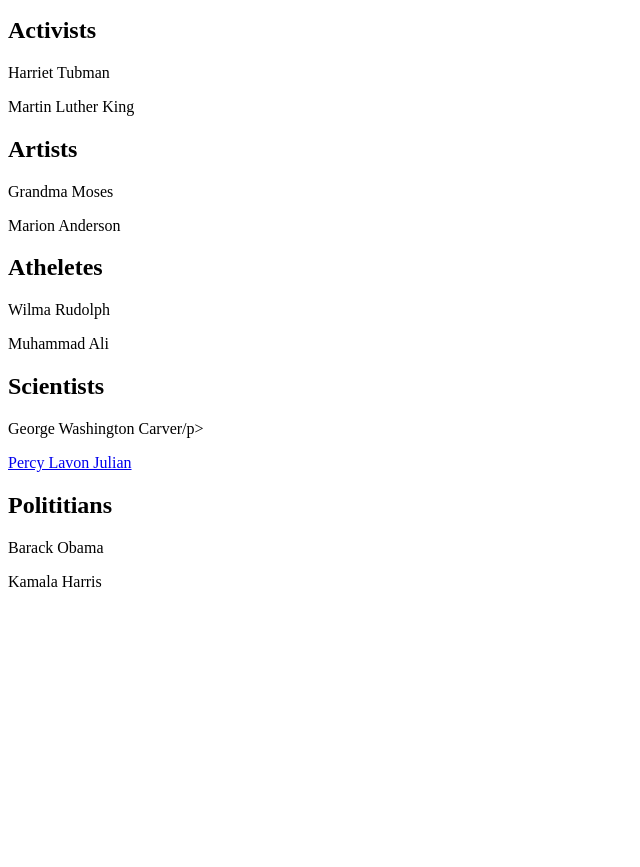
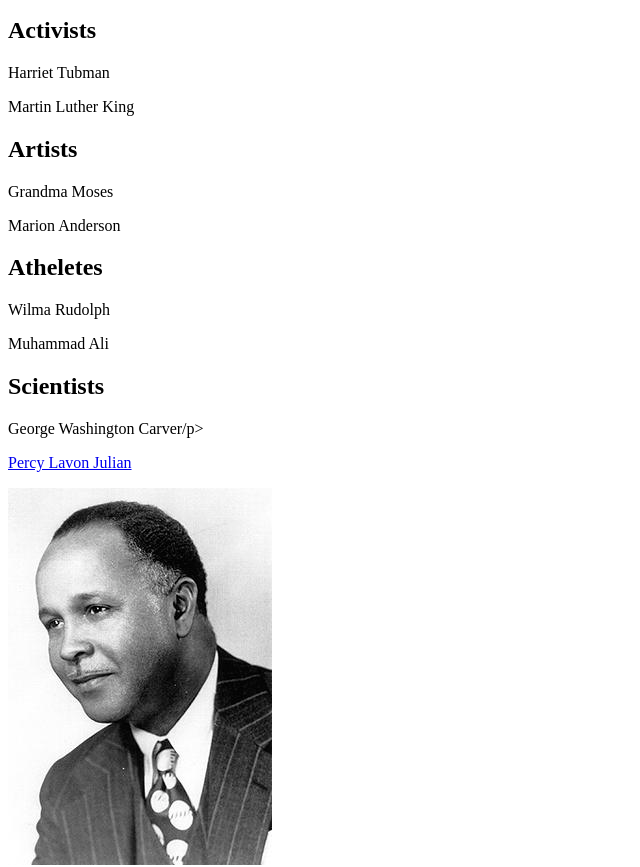
Before and after one commit to playbird/playbird, a plain HTML site: page Hello_World.html in a window 1280 px wide. Shown: the part 101-968 px from the top of the page, without its empty margins (0-640 px from the left). Before the commit the page ends 800 px from the top, so only its background shows below. Drawn offline with Linux system fonts and the light colour scheme.

Commit message:
fixed typo

```diff
--- a/Hello_World.html
+++ b/Hello_World.html
@@ -14,7 +14,7 @@
     <h2>Scientists</h2>
       <p>George Washington Carver/p>
       <p><a href=src"https://en.wikipedia.org/wiki/Percy_Lavon_Julian"></href>Percy Lavon Julian</a></p>
-      <imag src="./Percy_Lavon_Julian.jpeg" />
+      <img src="./Percy_Lavon_Julian.jpeg" />
     <h2>Polititians</h2>
       <p>Barack Obama</p>
       <p>Kamala Harris</p>
```
